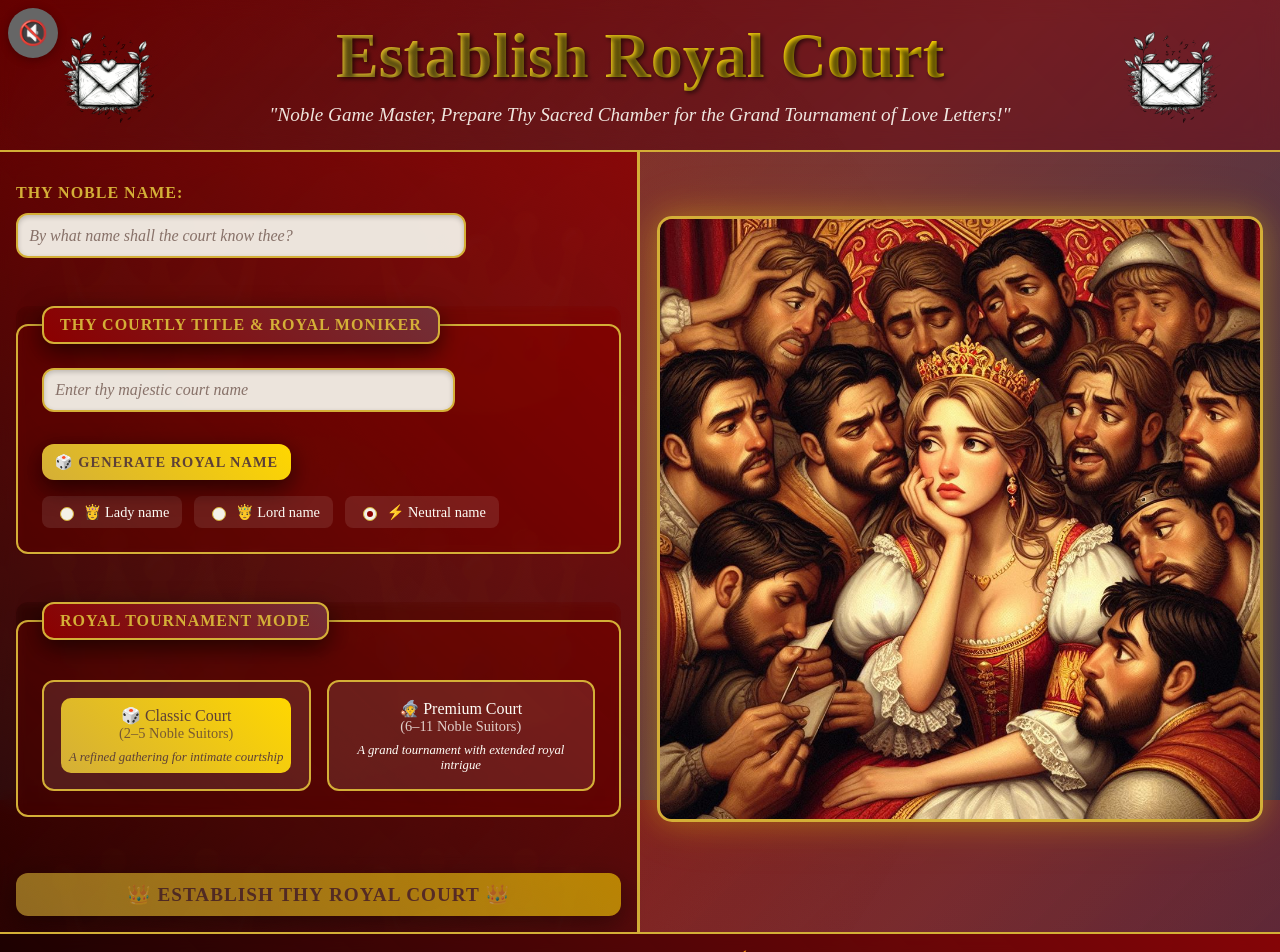
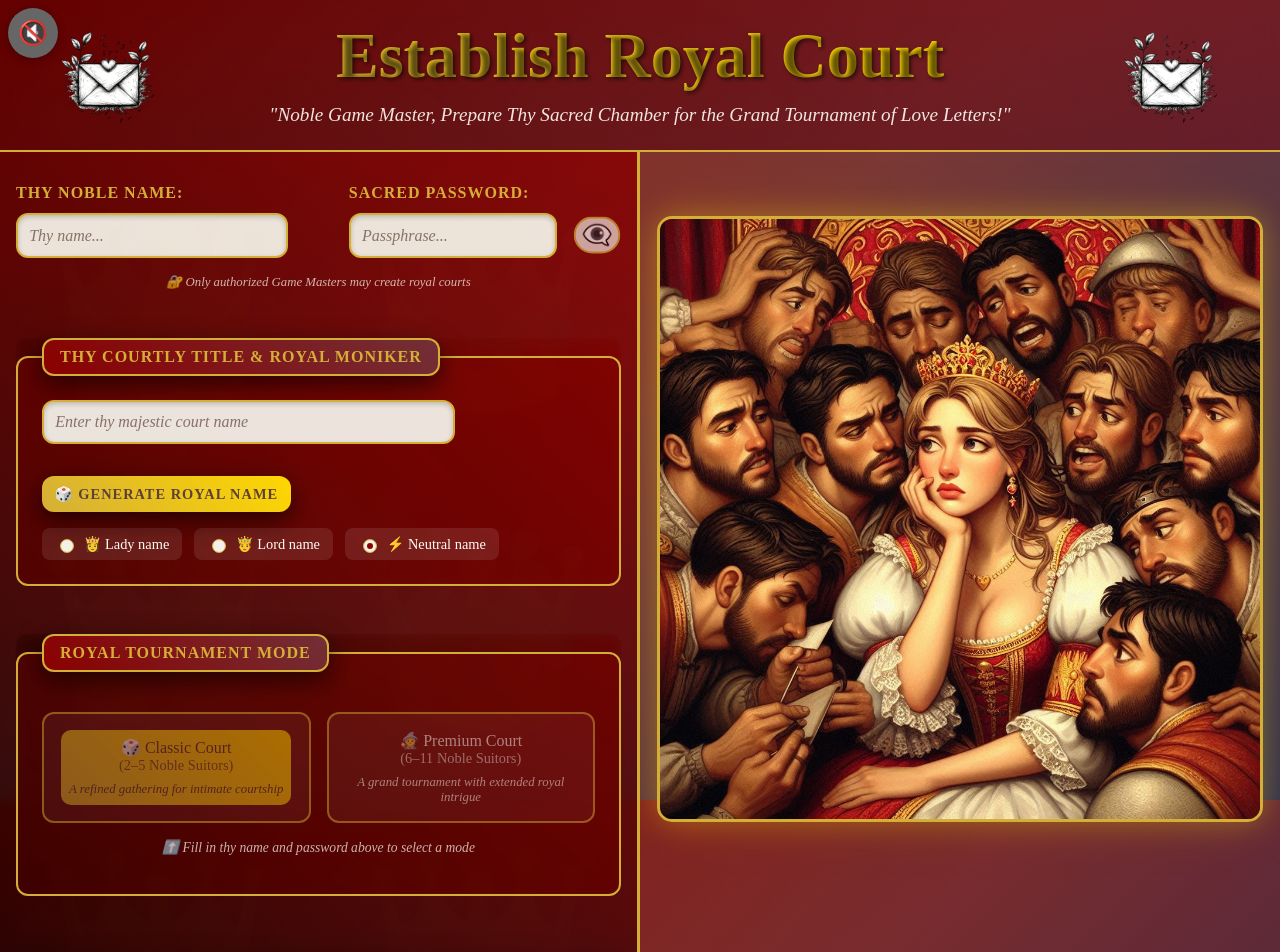
Before and after one commit to coconatsuki/loveletter, a React (Vite) app: page /create in a window 1280 px wide. Shown: the top 952 px of the page. Built offline with nearby package versions, Linux system fonts and the light colour scheme; a web font is replaced by a local one.

Commit message:
Add auth

```diff
--- a/src/components/RoundEndModal.jsx
+++ b/src/components/RoundEndModal.jsx
@@ -4,7 +4,6 @@ import "./RoundEndModal.css";
 export default function RoundEndModal({ roundResult, players, onContinue }) {
   const [countdown, setCountdown] = useState(5);
 
-  /*TEMPORARY DISABLE TO TEST
   useEffect(() => {
     const timer = setInterval(() => {
       setCountdown((prev) => {
@@ -19,7 +18,6 @@ export default function RoundEndModal({ roundResult, players, onContinue }) {
 
     return () => clearInterval(timer);
   }, [onContinue]);
-  */
 
   const handleManualContinue = () => {
     onContinue();
--- a/src/pages/CreateRoom.jsx
+++ b/src/pages/CreateRoom.jsx
@@ -4,6 +4,7 @@ import { db } from "../utils/firebase";
 import { ref, set } from "firebase/database";
 import { generateNickname } from "../utils/names";
 import { generateRoomCode } from "../utils/room";
+import { validateCreator } from "../utils/auth";
 import princessImage from "../img/princess-square.jpeg";
 import loveLetterImage from "../img/love-letter.png";
 import landingMusic1 from "../sounds/landing1.mp3";
@@ -14,9 +15,13 @@ import "./LandingPage.css";
 export default function CreateRoom() {
   const [nickname, setNickname] = useState("");
   const [realName, setRealName] = useState("");
+  const [password, setPassword] = useState("");
+  const [showPassword, setShowPassword] = useState(false);
   const [preferredGender, setPreferredGender] = useState("");
   const [mode, setMode] = useState("normal");
   const [isCreating, setIsCreating] = useState(false);
+  const [authError, setAuthError] = useState("");
+  const [isValidated, setIsValidated] = useState(false);
   const [isPlaying, setIsPlaying] = useState(false);
   const [hasUserInteracted, setHasUserInteracted] = useState(false);
   const [currentTrackIndex, setCurrentTrackIndex] = useState(0);
@@ -94,8 +99,36 @@ export default function CreateRoom() {
     });
   };
 
+  // Validate credentials when user selects a mode
+  const handleModeSelection = async (selectedMode) => {
+    // Clear any previous errors
+    setAuthError("");
+
+    // Check if both fields are filled
+    if (!realName.trim() || !password.trim()) {
+      setAuthError("⚠️ Please enter both thy noble name and password first!");
+      return;
+    }
+
+    // Validate credentials
+    const isValid = await validateCreator(realName, password);
+
+    if (isValid) {
+      console.log("✅ Authentication successful!");
+      setIsValidated(true);
+      setMode(selectedMode);
+      setAuthError("");
+    } else {
+      console.log("❌ Authentication failed");
+      setAuthError(
+        "🚫 Alas! Only the game's creator and trusted companions may establish royal courts. If thou art meant to be here, verify thy credentials!"
+      );
+      setIsValidated(false);
+    }
+  };
+
   const handleCreate = async () => {
-    if (!nickname || !realName) return;
+    if (!nickname || !realName || !isValidated) return;
 
     setIsCreating(true);
     try {
@@ -316,6 +349,10 @@ export default function CreateRoom() {
     }
   };
 
+  // Check if auth fields are filled (computed at render time)
+  const canSelectMode =
+    realName.trim().length > 0 && password.trim().length > 0;
+
   return (
     <div className="royal-landing-container">
       {/* Audio element for background music */}
@@ -375,15 +412,60 @@ export default function CreateRoom() {
       <div className="royal-main-content">
         {/* 📜 Left Panel - The Royal Game Master Form */}
         <div className="royal-form-panel">
-          <div className="royal-form-group">
-            <label className="royal-label">Thy Noble Name:</label>
-            <input
-              className="royal-input"
-              value={realName}
-              onChange={(e) => setRealName(e.target.value)}
-              placeholder="By what name shall the court know thee?"
-            />
+          {/* Authentication Row - Name & Password */}
+          <div className="auth-row">
+            <div className="auth-field">
+              <label className="royal-label auth">Thy Noble Name:</label>
+              <input
+                className="royal-input auth"
+                value={realName}
+                onChange={(e) => {
+                  setRealName(e.target.value);
+                  setIsValidated(false);
+                  setAuthError("");
+                }}
+                placeholder="Thy name..."
+              />
+            </div>
+
+            <div className="auth-field">
+              <label className="royal-label auth">Sacred Password:</label>
+              <div className="password-input-wrapper">
+                <input
+                  type={showPassword ? "text" : "password"}
+                  className="royal-input password"
+                  value={password}
+                  onChange={(e) => {
+                    setPassword(e.target.value);
+                    setIsValidated(false);
+                    setAuthError("");
+                  }}
+                  placeholder="Passphrase..."
+                />
+                <button
+                  type="button"
+                  className="password-toggle-btn"
+                  onClick={() => setShowPassword(!showPassword)}
+                  title={showPassword ? "Hide password" : "Show password"}
+                >
+                  {showPassword ? "👁️" : "👁️‍🗨️"}
+                </button>
+              </div>
+            </div>
           </div>
+
+          <p
+            style={{
+              fontSize: "0.8rem",
+              opacity: 0.7,
+              marginTop: "0.5rem",
+              marginBottom: "1.5rem",
+              fontStyle: "italic",
+              textAlign: "center",
+            }}
+          >
+            🔐 Only authorized Game Masters may create royal courts
+          </p>
 
           <fieldset className="royal-fieldset">
             <legend className="royal-legend">
@@ -444,13 +526,31 @@ export default function CreateRoom() {
           <fieldset className="royal-fieldset">
             <legend className="royal-legend">Royal Tournament Mode</legend>
 
+            {authError && (
+              <div
+                className="validation-errors"
+                style={{ marginBottom: "1rem" }}
+              >
+                <div className="error-message">{authError}</div>
+              </div>
+            )}
+
             <div className="mode-options">
-              <label className="mode-option">
+              <label
+                className={`mode-option ${
+                  !canSelectMode ? "mode-disabled" : ""
+                }`}
+                style={{
+                  opacity: !canSelectMode ? 0.5 : 1,
+                  cursor: !canSelectMode ? "not-allowed" : "pointer",
+                }}
+              >
                 <input
                   type="radio"
                   value="normal"
                   checked={mode === "normal"}
-                  onChange={(e) => setMode(e.target.value)}
+                  onChange={(e) => handleModeSelection(e.target.value)}
+                  disabled={!canSelectMode}
                   style={{ display: "none" }}
                 />
                 <div className="mode-option-content">
@@ -469,12 +569,21 @@ export default function CreateRoom() {
                   </div>
                 </div>
               </label>
-              <label className="mode-option">
+              <label
+                className={`mode-option ${
+                  !canSelectMode ? "mode-disabled" : ""
+                }`}
+                style={{
+                  opacity: !canSelectMode ? 0.5 : 1,
+                  cursor: !canSelectMode ? "not-allowed" : "pointer",
+                }}
+              >
                 <input
                   type="radio"
                   value="premium"
                   checked={mode === "premium"}
-                  onChange={(e) => setMode(e.target.value)}
+                  onChange={(e) => handleModeSelection(e.target.value)}
+                  disabled={!canSelectMode}
                   style={{ display: "none" }}
                 />
                 <div className="mode-option-content">
@@ -494,24 +603,41 @@ export default function CreateRoom() {
                 </div>
               </label>
             </div>
+
+            {!canSelectMode ? (
+              <p
+                style={{
+                  fontSize: "0.85rem",
+                  opacity: 0.7,
+                  marginTop: "1rem",
+                  textAlign: "center",
+                  fontStyle: "italic",
+                }}
+              >
+                ⬆️ Fill in thy name and password above to select a mode
+              </p>
+            ) : null}
           </fieldset>
 
           <button
             onClick={handleCreate}
             className="royal-button create-button"
-            disabled={!nickname || !realName || isCreating}
+            disabled={!nickname || !realName || !isValidated || isCreating}
             style={{
               width: "100%",
               fontSize: "1.2rem",
-              opacity: !nickname || !realName || isCreating ? 0.6 : 1,
+              opacity:
+                !nickname || !realName || !isValidated || isCreating ? 0.6 : 1,
               cursor:
-                !nickname || !realName || isCreating
+                !nickname || !realName || !isValidated || isCreating
                   ? "not-allowed"
                   : "pointer",
             }}
           >
             {isCreating ? (
               <>🏗️ Establishing Royal Court... 🏗️</>
+            ) : !isValidated ? (
+              <>🔒 Select a Mode to Verify & Create 🔒</>
             ) : (
               <>👑 Establish thy Royal Court 👑</>
             )}
--- a/src/pages/LandingPage.css
+++ b/src/pages/LandingPage.css
@@ -1118,3 +1118,71 @@ Medieval-themed CSS for the most glorious card game experience
   color: var(--parchment);
   margin: 4rem 0 0;
 }
+
+/* 🔐 Authentication Row - Name & Password Side by Side */
+.auth-row {
+  display: flex;
+  margin-bottom: 0.5rem;
+  justify-content: space-between;
+}
+
+.auth-field {
+  width: 45%;
+  display: flex;
+  flex-direction: column;
+}
+
+.royal-label.auth {
+  width: 100%;
+}
+
+.royal-input.auth {
+  width: auto;
+}
+
+.royal-input.password {
+  width: 80%;
+}
+
+.password-input-wrapper {
+  position: relative;
+  display: flex;
+  align-items: center;
+  gap: 1rem;
+  justify-content: space-between;
+}
+
+.password-toggle-btn {
+  background: transparent;
+  border: none;
+  font-size: 1.6rem;
+  cursor: pointer;
+  display: flex;
+  align-items: center;
+  justify-content: center;
+  transform: scale(0.97);
+  transition: all 0.3s ease;
+  opacity: 0.7;
+  z-index: 10;
+  background: rgba(244, 241, 232, 0.95);
+  border-radius: 60px;
+  border: 2px solid var(--royal-gold);
+  padding-bottom: 0.2rem;
+}
+
+.password-toggle-btn:hover {
+  opacity: 1;
+  transform: scale(1.05);
+}
+
+.password-toggle-btn:active {
+  transform: scale(1.05);
+}
+
+/* Responsive: Stack on smaller screens */
+@media (max-width: 768px) {
+  .auth-row {
+    flex-direction: column;
+    gap: 0;
+  }
+}
--- /dev/null
+++ b/src/utils/auth.js
@@ -0,0 +1,80 @@
+/**
+ * 🔐 ROOM CREATOR AUTHENTICATION
+ *
+ * This file validates credentials for creating new game rooms.
+ * Uses SHA-256 hashing to obscure credentials from casual inspection.
+ *
+ * NOTE: This is client-side validation - provides good protection against
+ * casual users but not against determined hackers. For your team use case,
+ * this should be sufficient.
+ */
+
+/**
+ * Hash a string using SHA-256
+ * @param {string} text - Text to hash
+ * @returns {Promise<string>} - Hex string of hash
+ */
+async function hashText(text) {
+  const encoder = new TextEncoder();
+  const data = encoder.encode(text);
+  const hashBuffer = await crypto.subtle.digest("SHA-256", data);
+  const hashArray = Array.from(new Uint8Array(hashBuffer));
+  return hashArray.map((b) => b.toString(16).padStart(2, "0")).join("");
+}
+
+/**
+ * Allowed room creators (hashed credentials)
+ *
+ * Format: hash of "realName:password"
+ *
+ * TO ADD A NEW TRUSTED CREATOR:
+ * 1. Open browser console
+ * 2. Run: await crypto.subtle.digest("SHA-256", new TextEncoder().encode("YourName:YourPassword"))
+ *         .then(buffer => Array.from(new Uint8Array(buffer)).map(b => b.toString(16).padStart(2, "0")).join(""))
+ * 3. Add the resulting hash to the array below
+ *
+ * CURRENT ALLOWED CREATORS:
+ * - Add your name and password hash below
+ */
+const ALLOWED_CREATORS = [
+  // TODO: Replace with your actual hashed credentials
+  "f56fc0760d7e4db95ee0ec1f4ab8a3e7e22fff7ae51b6476dc8db6a4704a8c6c", // Main host
+];
+
+/**
+ * Validate if a user is allowed to create rooms
+ * @param {string} realName - The user's real name
+ * @param {string} password - The user's password
+ * @returns {Promise<boolean>} - True if credentials are valid
+ */
+export async function validateCreator(realName, password) {
+  if (!realName || !password) {
+    return false;
+  }
+
+  // Create the credential string (case-insensitive for name)
+  const credentialString = `${realName.toLowerCase().trim()}:${password}`;
+
+  // Hash it
+  const hash = await hashText(credentialString);
+
+  // Check if it matches any allowed creator
+  return ALLOWED_CREATORS.includes(hash);
+}
+
+/**
+ * Helper function to generate a hash for new credentials
+ * (Useful for adding new trusted creators)
+ */
+export async function generateCredentialHash(realName, password) {
+  const credentialString = `${realName.toLowerCase().trim()}:${password}`;
+  return await hashText(credentialString);
+}
+
+// Export for debugging purposes (remove in production if desired)
+if (process.env.NODE_ENV === "development") {
+  window.generateCredentialHash = generateCredentialHash;
+  console.log(
+    "🔑 Auth utility loaded. Use window.generateCredentialHash('Name', 'Password') to generate hashes for new creators."
+  );
+}
```
Also changed, not shown: 1 other file (tests, documents, lock files or other folders).
